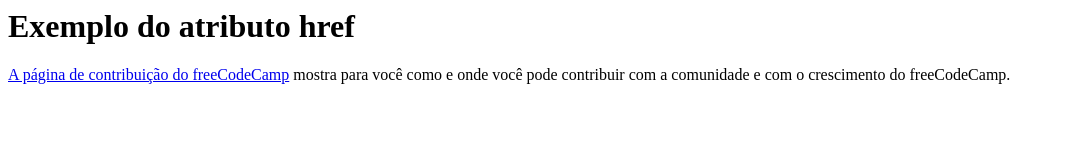
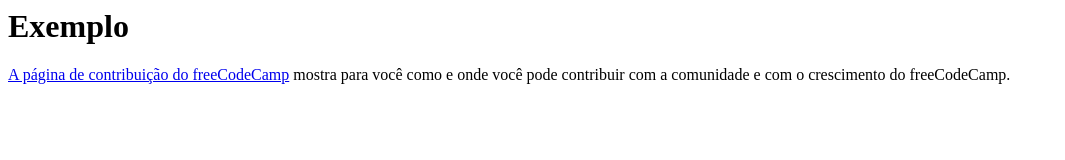
Before and after one commit to afvsf/afvsf.github.io, a plain HTML site: page index.html in a window 1280 px wide. Shown: the whole page, without its empty margins (0-1065 px from the left). Drawn offline with Linux system fonts and the light colour scheme.

Commit message:
Update index.html
Signed-off-by: afvsf <145919614+afvsf@users.noreply.github.com>

```diff
--- a/index.html
+++ b/index.html
@@ -3,7 +3,7 @@
         <title>Bolos Especiais!!!</title>
     </head>
     <body>
-        <h1>Exemplo do atributo href</h1>
+        <h1>Exemplo</h1>
         <p>
             <a href="https://www.freecodecamp.org/contribute/">A página de contribuição do freeCodeCamp</a>
             mostra para você como e onde você pode contribuir com a comunidade e com o crescimento do freeCodeCamp.
```
